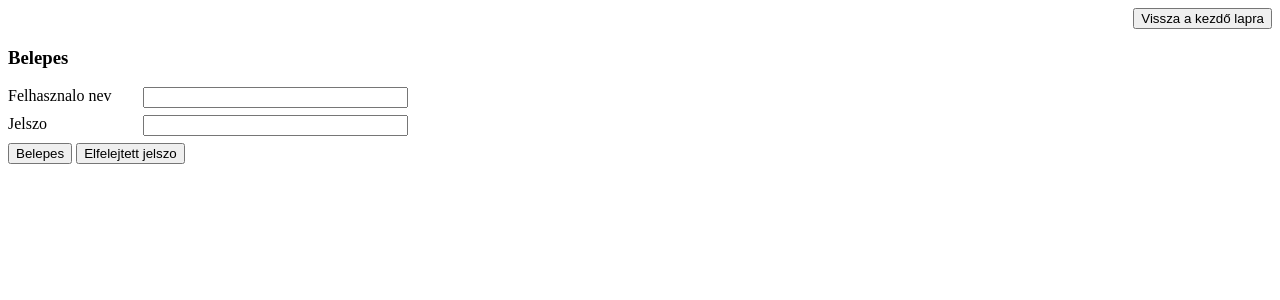
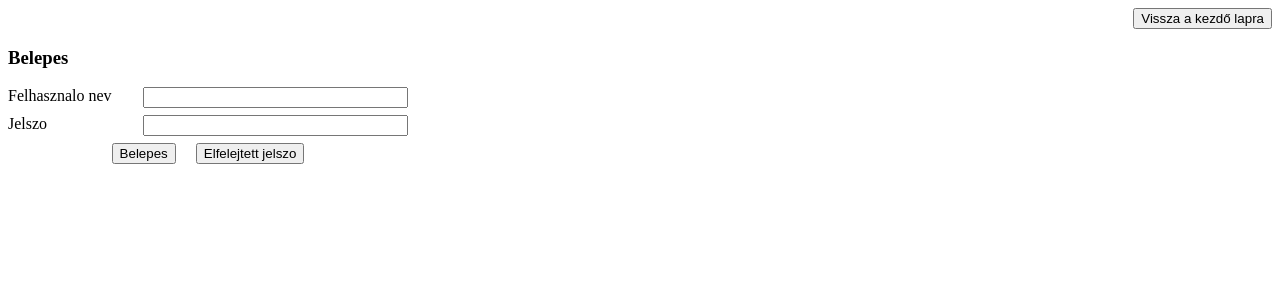
Before and after one commit to HbotondS/web2019-project, a PHP site: page /views/login.php in a window 1280 px wide. Shown: the top 300 px of the page. Run offline with PHP 8.4, Linux system fonts and the light colour scheme.

Commit message:
fix issue #8

```diff
--- a/styles/signup.css
+++ b/styles/signup.css
@@ -7,6 +7,16 @@
     padding-bottom: 10px;
 }
 
-input {
+.row > input {
     float: right;
 }
+
+.button-wrapper {
+    display: flex;
+    justify-content: center;
+}
+
+.button-wrapper > button {
+    margin-left: 10px;
+    margin-right: 10px;
+}
```
